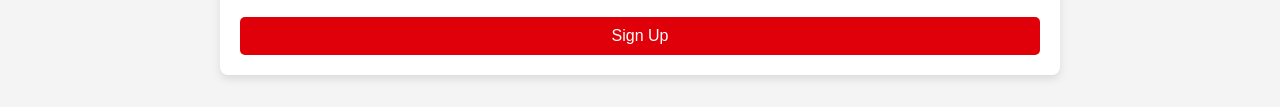
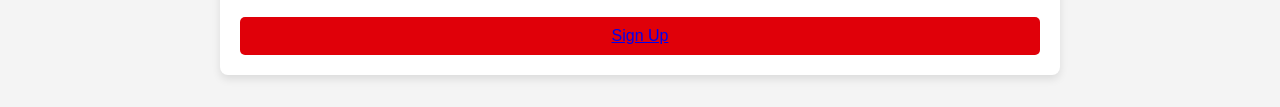
Before and after one commit to P-Tanjim/Blood-donation, a plain HTML site: page signin.html in a window 1280 px wide. Shown: the part 628-735 px from the top of the page. Drawn offline with Linux system fonts and the light colour scheme.

Commit message:
Update signin.html

```diff
--- a/signin.html
+++ b/signin.html
@@ -71,7 +71,7 @@
          <label for="address">Address</label>
          <textarea id="address" name="address" placeholder="Enter Address" required></textarea>
        </div>
-            <button type="submit" class="submit-btn">Sign Up</button>
+            <button type="submit" class="submit-btn"><a href="user.html" >Sign Up</a></button>
          </form>
        </div>
      </div>
```
